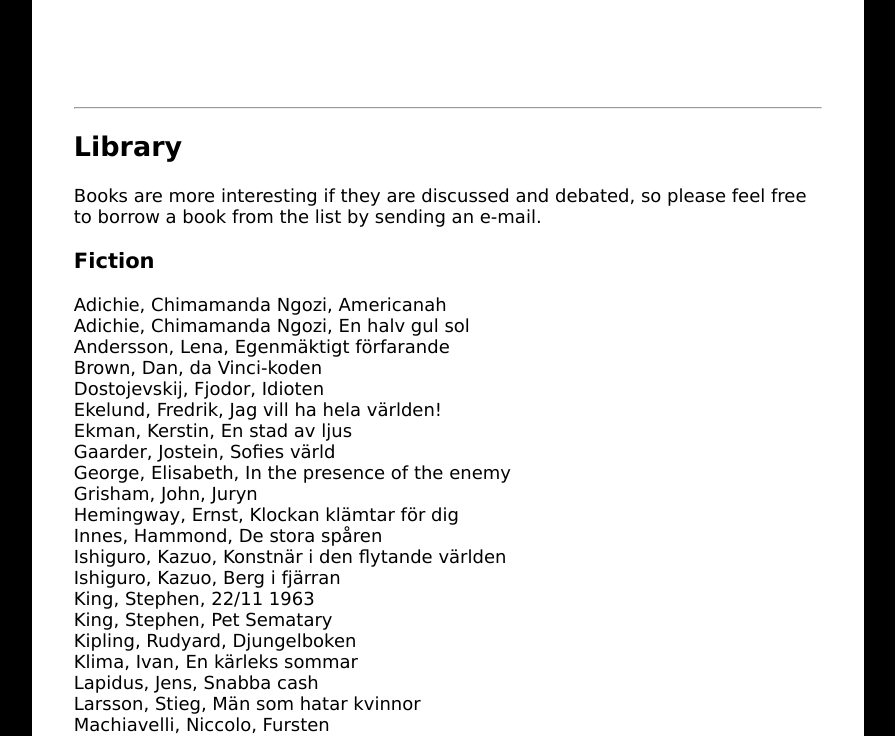
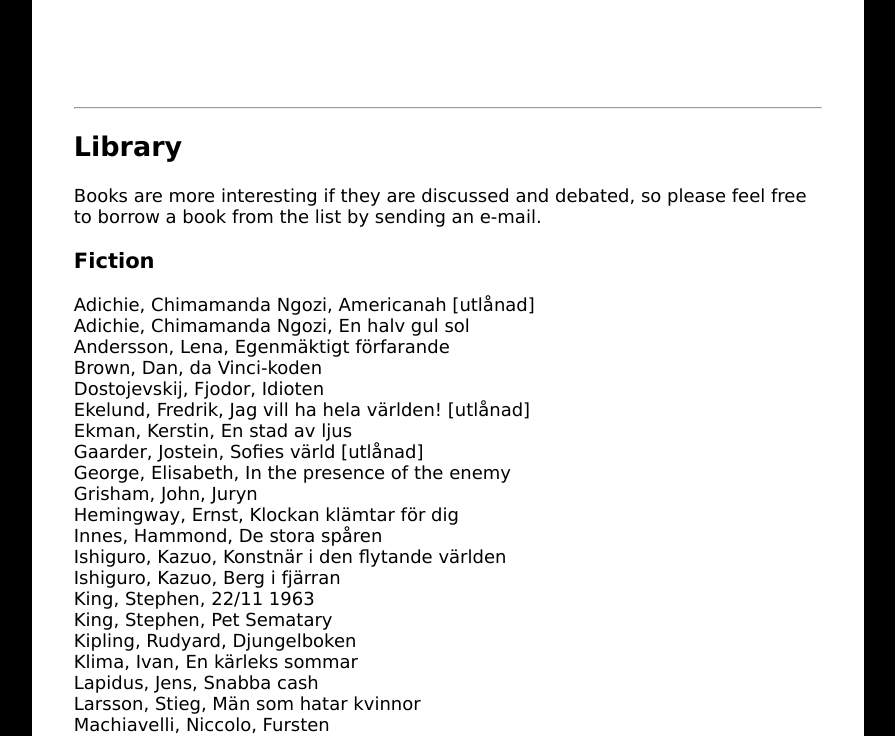
Before and after one commit to carljoar/carljoar.github.io, a plain HTML site: page index.html in a window 1280 px wide. Shown: the part 1652-2388 px from the top of the page, without its empty margins (192-1087 px from the left). Drawn offline with Linux system fonts and the light colour scheme.

Commit message:
Update index.html

```diff
--- a/index.html
+++ b/index.html
@@ -99,14 +99,14 @@
   	<h2 id="Library">Library</h2>
     Books are more interesting if they are discussed and debated, so please feel free to borrow a book from the list by sending an e-mail.
   	<h3>Fiction</h3>
-      Adichie, Chimamanda Ngozi, Americanah<br>
+      Adichie, Chimamanda Ngozi, Americanah [utlånad]<br>
       Adichie, Chimamanda Ngozi, En halv gul sol<br>
       Andersson, Lena, Egenmäktigt förfarande<br>
       Brown, Dan, da Vinci-koden <br>
       Dostojevskij, Fjodor, Idioten<br>
-      Ekelund, Fredrik, Jag vill ha hela världen!<br>
+      Ekelund, Fredrik, Jag vill ha hela världen! [utlånad]<br>
       Ekman, Kerstin, En stad av ljus <br>
-      Gaarder, Jostein, Sofies värld<br>
+      Gaarder, Jostein, Sofies värld [utlånad]<br>
       George, Elisabeth, In the presence of the enemy<br>
       Grisham, John, Juryn<br>
       Hemingway, Ernst, Klockan klämtar för dig<br>
@@ -130,7 +130,7 @@
       Sten, Viveca, I farans riktning<br>
       Söderberg, Hjalmar, Doktor glas<br>
       Tengner, Anders, Access all areas<br>
-      Twain, Mark, Tom Sawyer<br>
+      Twain, Mark, Tom Sawyer [utlånad]<br>
   	<h3>Non-fiction</h3>
   	  Babelon et al, <i>Introduciton to Classical Integrable Systems</i><br>
   	  Bransden & Joachain, <i>Physics of Atoms and Molecules</i>, 2nd ed.<br>
```
